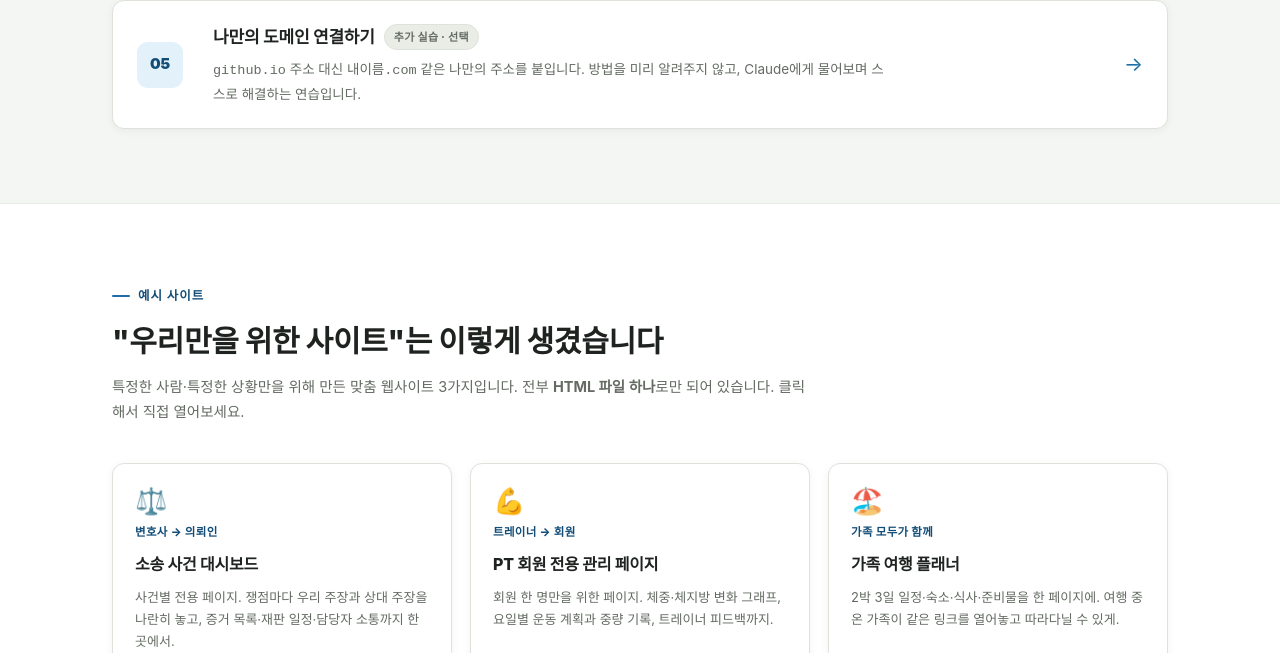
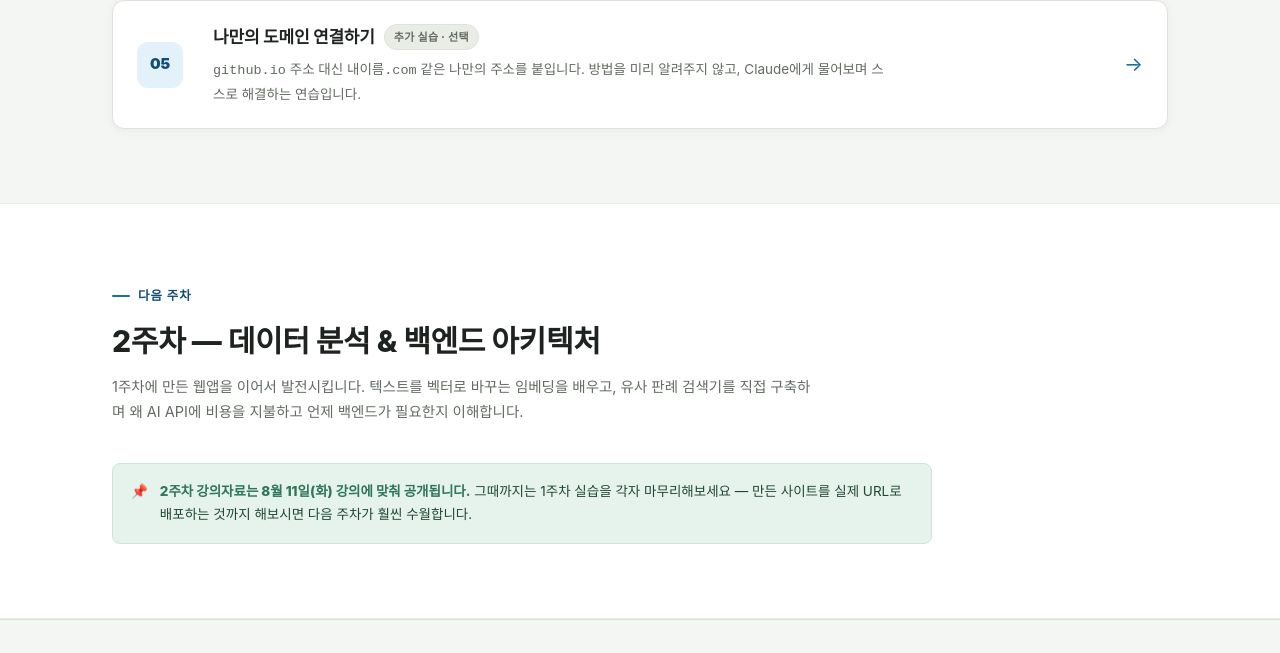
Before and after one commit to kaist-itm-aibootcamp/aibootcamp2026, a plain HTML site: page week1/index.html in a window 1280 px wide. Shown: the part 1296-1949 px from the top of the page. Drawn offline with Linux system fonts and the light colour scheme.

Commit message:
Remove example sites section from Week 1 index
The three example sites remain linked from week1-03, so the files stay.
Move alt-bg to the next-week section to keep the light/dark rhythm.

Co-Authored-By: Claude Opus 5 <noreply@anthropic.com>

```diff
--- a/week1/index.html
+++ b/week1/index.html
@@ -154,21 +154,6 @@
   }
   .material:hover .go{transform:translateX(4px);}
 
-  /* ================= EXAMPLES ================= */
-  .example-grid{display:grid;grid-template-columns:repeat(3,1fr);gap:18px;}
-  .example{
-    display:flex;flex-direction:column;gap:9px;
-    background:var(--surface);border:1px solid var(--line);border-radius:var(--radius-md);
-    padding:24px 22px;box-shadow:var(--shadow-sm);text-decoration:none;color:inherit;
-    transition:transform .18s ease, box-shadow .18s ease, border-color .18s ease;
-  }
-  .example:hover{transform:translateY(-3px);box-shadow:var(--shadow-md);border-color:#c2d9e8;}
-  .example .emoji{font-size:26px;line-height:1;}
-  .example .who{font-size:11.5px;font-weight:800;letter-spacing:.03em;color:var(--brand-dark);}
-  .example h3{font-size:16px;}
-  .example p{font-size:13px;color:var(--muted);line-height:1.7;flex:1;}
-  .example .open{font-size:12.5px;font-weight:800;color:var(--brand);}
-
   /* ================= NOTE ================= */
   .note{
     display:flex;gap:12px;align-items:flex-start;max-width:820px;
@@ -187,16 +172,12 @@
   .footer-copy{margin-top:24px;font-size:12px;color:#9aa39a;}
 
   /* ================= RESPONSIVE ================= */
-  @media (max-width:980px){
-    .example-grid{grid-template-columns:repeat(2,1fr);}
-  }
   @media (max-width:760px){
     .nav-links{display:none;}
     .material{grid-template-columns:44px 1fr;row-gap:14px;padding:20px;}
     .material .go{display:none;}
   }
   @media (max-width:640px){
-    .example-grid{grid-template-columns:1fr;}
     .footer-grid{flex-direction:column;}
   }
 </style>
@@ -211,7 +192,6 @@
     </a>
     <nav class="nav-links">
       <a href="#materials">강의자료</a>
-      <a href="#examples">예시 사이트</a>
       <a href="../index.html#curriculum">전체 커리큘럼</a>
     </nav>
     <a class="nav-cta" href="https://kaist.zoom.us/j/89787978547?pwd=2Te14i07CnhNod7NS6JdDCOzarhKz4.1" target="_blank" rel="noopener">Zoom 접속하기 ↗</a>
@@ -236,7 +216,6 @@
       </p>
       <div class="hero-meta">
         <span class="meta-chip">📘 강의자료 <b>5개</b></span>
-        <span class="meta-chip">🖥️ 예시 사이트 <b>3개</b></span>
         <span class="meta-chip">🎯 산출물 <b>실제 URL로 배포된 나만의 웹앱</b></span>
       </div>
     </div>
@@ -302,46 +281,8 @@
     </div>
   </section>
 
-  <!-- ============ EXAMPLES ============ -->
-  <section class="section alt-bg" id="examples">
-    <div class="wrap">
-      <div class="section-head">
-        <span class="eyebrow">예시 사이트</span>
-        <h2>"우리만을 위한 사이트"는 이렇게 생겼습니다</h2>
-        <p>특정한 사람·특정한 상황만을 위해 만든 맞춤 웹사이트 3가지입니다. 전부 <b>HTML 파일 하나</b>로만 되어 있습니다. 클릭해서 직접 열어보세요.</p>
-      </div>
-      <div class="example-grid">
-
-        <a class="example" href="week1-example-litigation-dashboard.html" target="_blank" rel="noopener">
-          <span class="emoji">⚖️</span>
-          <span class="who">변호사 → 의뢰인</span>
-          <h3>소송 사건 대시보드</h3>
-          <p>사건별 전용 페이지. 쟁점마다 우리 주장과 상대 주장을 나란히 놓고, 증거 목록·재판 일정·담당자 소통까지 한곳에서.</p>
-          <span class="open">열어보기 →</span>
-        </a>
-
-        <a class="example" href="week1-example-pt-workout-tracker.html" target="_blank" rel="noopener">
-          <span class="emoji">💪</span>
-          <span class="who">트레이너 → 회원</span>
-          <h3>PT 회원 전용 관리 페이지</h3>
-          <p>회원 한 명만을 위한 페이지. 체중·체지방 변화 그래프, 요일별 운동 계획과 중량 기록, 트레이너 피드백까지.</p>
-          <span class="open">열어보기 →</span>
-        </a>
-
-        <a class="example" href="week1-example-family-trip-planner.html" target="_blank" rel="noopener">
-          <span class="emoji">🏖️</span>
-          <span class="who">가족 모두가 함께</span>
-          <h3>가족 여행 플래너</h3>
-          <p>2박 3일 일정·숙소·식사·준비물을 한 페이지에. 여행 중 온 가족이 같은 링크를 열어놓고 따라다닐 수 있게.</p>
-          <span class="open">열어보기 →</span>
-        </a>
-
-      </div>
-    </div>
-  </section>
-
   <!-- ============ NEXT ============ -->
-  <section class="section">
+  <section class="section alt-bg">
     <div class="wrap">
       <div class="section-head">
         <span class="eyebrow">다음 주차</span>
@@ -371,7 +312,6 @@
         <a href="../index.html">부트캠프 홈</a>
         <a href="../index.html#curriculum">커리큘럼</a>
         <a href="#materials">1주차 강의자료</a>
-        <a href="#examples">예시 사이트</a>
       </nav>
     </div>
     <div class="footer-copy">© 2026 KAIST 기술경영전문대학원. 이 페이지는 부트캠프 안내를 위해 제작되었습니다.</div>
```
